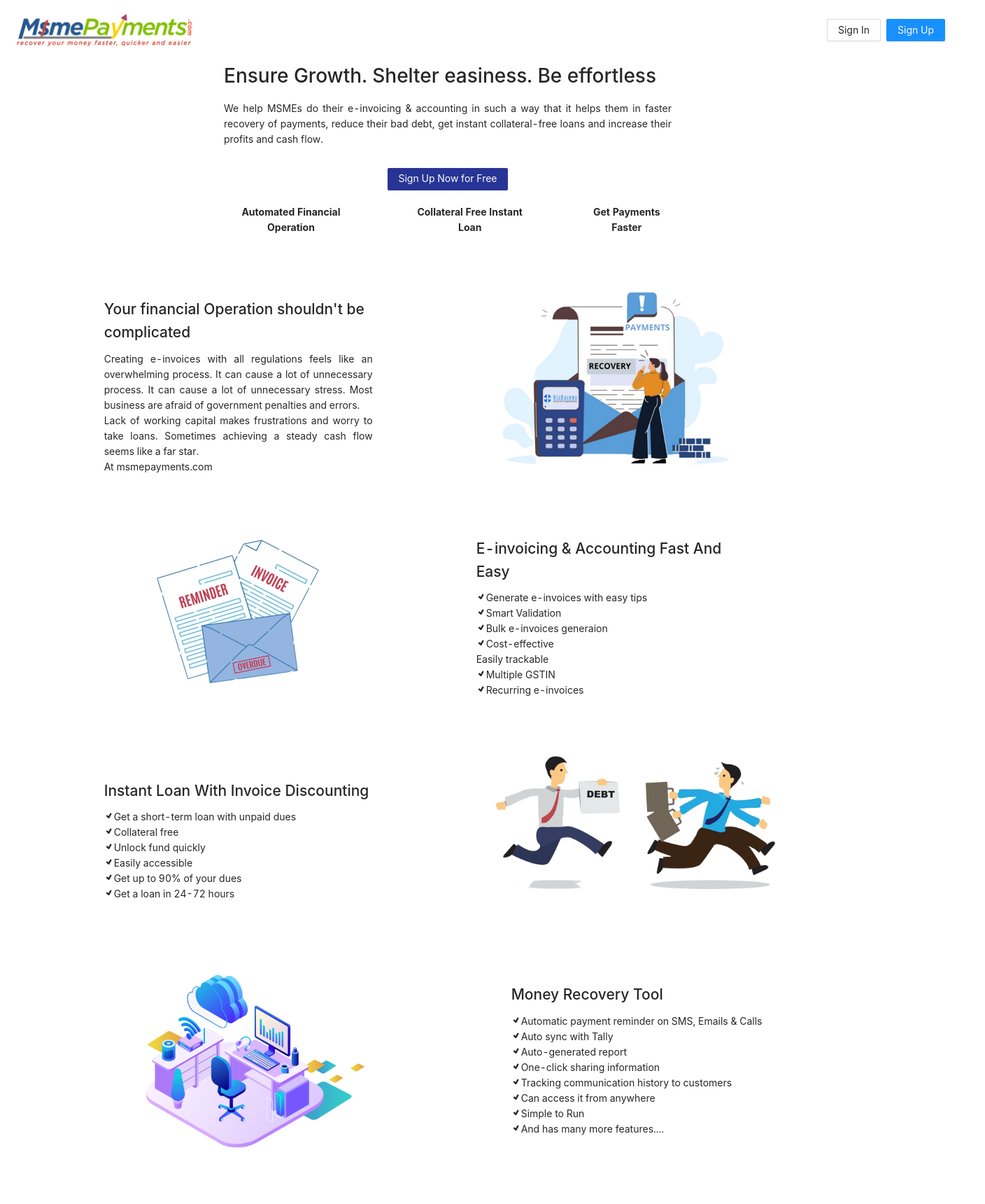
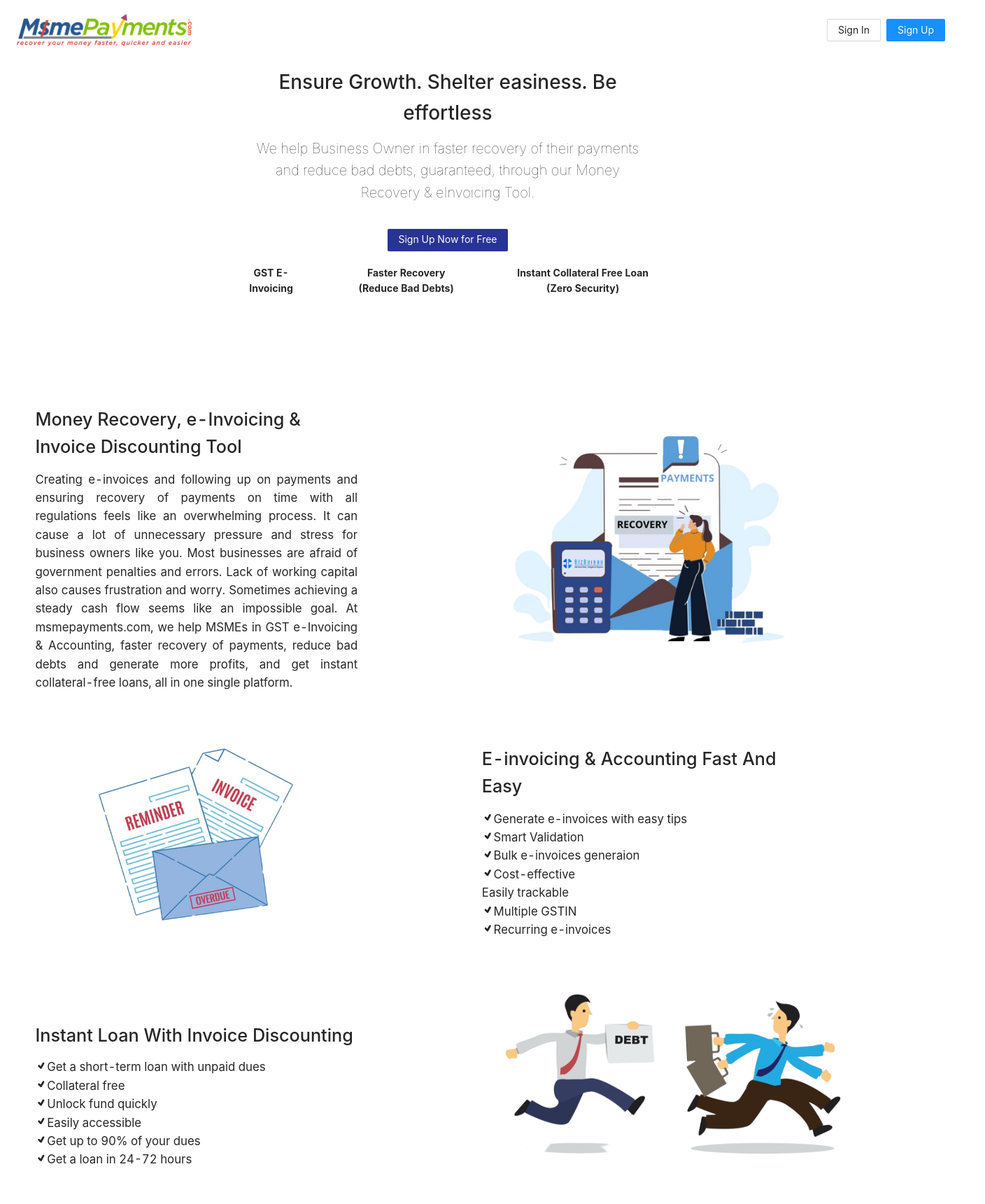
Before and after one commit to VKJ-Law-Offices/frontend, a React (Create React App) app: page / in a window 1280 px wide. Shown: the top 1720 px of the page at 70% size, 1408 px wide, since content can reach past the window. Built offline with nearby package versions, Linux system fonts and the light colour scheme.

Commit message:
homepage draft done

```diff
--- a/src/components/Homepage/Homepage.jsx
+++ b/src/components/Homepage/Homepage.jsx
@@ -16,7 +16,7 @@ import { Button, Descriptions, PageHeader, Card } from 'antd';
 const Homepage = () => {
   return (
     <div>
-      <div className="site-page-header-ghost-wrapper">
+      <div className="site-page-header-ghost-wrapper" style={{ position: "fixed", zIndex: "4" }}>
         <PageHeader
           ghost={false}
           extra={[
@@ -28,9 +28,10 @@ const Homepage = () => {
         </PageHeader>
       </div>
 
-      <div style={{ width: "50%", margin: "auto", textAlign: "justify" }}>
+      <div style={{ width: "60%", margin: "auto", textAlign: "justify", padding: "95px", textAlign: "center" }}>
         <h1>Ensure Growth. Shelter easiness. Be effortless</h1>
-        <p>We help MSMEs do their e-invoicing & accounting in such a way that it helps them in faster recovery of payments, reduce their bad debt, get instant collateral-free loans and increase their profits and cash flow.</p>
+        <p style={{ fontSize: "20px", fontWeight: "20" }}>We help Business Owner in faster recovery of their payments and reduce bad debts, guaranteed, through our Money Recovery & eInvoicing Tool.
+        </p>
         <div style={{ display: "flex", justifyContent: "center", alignItems: "center", width: "100%" }}>
           <Button
             type="primary"
@@ -47,45 +48,53 @@ const Homepage = () => {
 
         </div>
         <div style={{ display: "flex", marginTop: "1.25rem" }}>
-          <p style={{ textAlign: "center", fontWeight: "750" }}>Automated Financial Operation</p>
-          <p style={{ textAlign: "center", paddingLeft: "75px", fontWeight: "750" }}>Collateral Free Instant Loan</p>
-          <p style={{ textAlign: "center", paddingLeft: "75px", fontWeight: "750" }}>Get Payments Faster</p>
+          <p style={{ textAlign: "center", fontWeight: "750" }}> GST E-Invoicing</p>
+          <p style={{ textAlign: "center", paddingLeft: "75px", fontWeight: "750" }}>Faster Recovery (Reduce Bad Debts)</p>
+          <p style={{ textAlign: "center", paddingLeft: "75px", fontWeight: "750" }}>Instant Collateral Free Loan (Zero Security)</p>
         </div>
       </div>
 
-      <div style={{ display: "flex", justifyContent: "space-evenly", alignItems: "center" }}>
+      <div style={{ display: "flex", justifyContent: "space-evenly", alignItems: "center", transform: "scale(1.2)" }}>
         <div style={{ width: "30%", marginTop: "75px" }}>
-          <h2>Your financial Operation shouldn't be complicated</h2>
-          <p style={{ textAlign: "justify" }}>Creating e-invoices with all regulations feels like an overwhelming process. It can cause a lot of unnecessary process. It can cause a lot of unnecessary stress. Most business are afraid of government penalties and errors. <br />Lack of working capital makes frustrations and worry to take loans. Sometimes achieving a steady cash flow seems like a far star. <br />At msmepayments.com</p>
+          <h2>Money Recovery, e-Invoicing & Invoice Discounting Tool </h2>
+          <p style={{ textAlign: "justify" }}>Creating e-invoices and following up on payments and ensuring recovery of payments on time with all regulations feels like an overwhelming process. It can cause a lot of unnecessary pressure and stress for business owners like you. Most businesses are afraid of government penalties and errors.
+            Lack of working capital also causes frustration and worry. Sometimes achieving a steady cash flow seems like an impossible goal.
+            At msmepayments.com, we help MSMEs in GST e-Invoicing & Accounting, faster recovery of payments, reduce bad debts and generate more profits, and get instant collateral-free loans, all in one single platform.</p>
         </div>
         <img src="/images/image1.png" style={{ width: "450px" }} />
       </div>
-
-      <div style={{ display: "flex", justifyContent: "space-evenly", alignItems: "center" }}>
+      <br />
+      <br />
+      <div style={{ display: "flex", justifyContent: "space-evenly", alignItems: "center", transform: "scale(1.2)" }}>
         <img src="/images/image2.png" style={{ width: "250px", marginTop: "45px" }} />
         <div style={{ width: "30%", marginTop: "75px" }}>
           <h2>E-invoicing & Accounting Fast And Easy</h2>
           <p style={{ textAlign: "justify" }}> <TiTick />Generate e-invoices with easy tips <br /><TiTick />Smart Validation <br /><TiTick />Bulk e-invoices generaion <br /><TiTick />Cost-effective <br />Easily trackable <br /><TiTick />Multiple GSTIN <br /><TiTick />Recurring e-invoices</p>
         </div>
       </div>
-
-      <div style={{ display: "flex", justifyContent: "space-evenly", alignItems: "center" }}>
+      <br />
+      <br />
+      <div style={{ display: "flex", justifyContent: "space-evenly", alignItems: "center", transform: "scale(1.2)" }}>
         <div style={{ width: "30%", marginTop: "75px" }}>
           <h2>Instant Loan With Invoice Discounting</h2>
           <p style={{ textAlign: "justify" }}><TiTick />Get a short-term loan with unpaid dues <br /><TiTick />Collateral free <br /><TiTick />Unlock fund quickly <br /><TiTick />Easily accessible <br /><TiTick />Get up to 90% of your dues <br /><TiTick />Get a loan in 24-72 hours</p>
         </div>
         <img src="/images/image3.png" style={{ width: "450px" }} />
       </div>
-
-      <div style={{ display: "flex", justifyContent: "space-evenly" }}>
+      <br />
+      <br />
+      <div style={{ display: "flex", justifyContent: "space-evenly", transform: "scale(1.2)" }}>
         <img src="/images/image6.png" style={{ width: "400px", marginTop: "45px" }} />
         <div style={{ width: "30%", marginTop: "75px" }}>
           <h2>Money Recovery Tool</h2>
           <p style={{ textAlign: "justify" }}><TiTick />Automatic payment reminder on SMS, Emails & Calls <br /><TiTick />Auto sync with Tally <br /><TiTick />Auto-generated report <br /><TiTick />One-click sharing information <br /><TiTick />Tracking communication history to customers <br /><TiTick />Can access it from anywhere <br /><TiTick />Simple to Run <br /><TiTick />And has many more features....</p>
         </div>
       </div>
-
-      <div style={{ display: "flex", marginTop: "3.25rem", padding: "1rem", justifyContent: "space-evenly", textAlign: "center" }}>
+      <br />
+      <br />
+      <br />
+      <br />
+      <div style={{ display: "flex", marginTop: "3.25rem", padding: "1rem", justifyContent: "space-evenly", textAlign: "center", transform: "scale(1.2)" }}>
         <span style={{ display: "flex", flexDirection: "column", justifyContent: "space-evenly", width: "200px" }}>
           <img src="/images/image8.jpg" style={{ width: "200px", margin: "auto" }} /><h3 ><br />E-invoicing With Validation</h3><br /><p>Get  e-invoices & accounting with few clicks, smart Validation saves from errors</p>
         </span>
@@ -99,7 +108,7 @@ const Homepage = () => {
       <br />
       <br />
 
-      <div style={{ display: "flex", justifyContent: "space-evenly", alignItems: "center" }}>
+      <div style={{ display: "flex", justifyContent: "space-evenly", alignItems: "center", transform: "scale(1.2)" }}>
         <div style={{ width: "30%", marginTop: "75px" }}>
           <h2>We help remove the financial complexity that overwhelms you so you can focus on business expansion an enjoy your profit.</h2>
           <p style={{ textAlign: "justify" }}>The process of making an easy financial Operation & steady working capital can be bit daunting. We understand you want an easy & smooth system that can save you cost & time. We sense you must be worried about Operation expenses. Taking your business towards continuous growth will be a great process. We have to stand with you.</p>
@@ -112,7 +121,9 @@ const Homepage = () => {
         </div>
         <img src="/images/image5.png" style={{ width: "450px" }} />
       </div>
-
+      <br />
+      <br />
+      <br />
 
       <div className="site-card-border-less-wrapper" style={{ textAlign: "center" }}>
         <Card
@@ -146,10 +157,10 @@ const Homepage = () => {
       <br />
       <hr />
       <br />
-      <div style={{ width: "50%", margin: "auto" }}>
-        <h1 style={{textAlign: "center"}}>The Fortune is in The Follow-Up</h1>
-        <p style={{textAlign: "justify"}}>If you are a small business or mid-business and you are worried about being able to survive in the world of the internet, we will make sure that you don't survive you thrive.</p>
-        <div style={{display:"flex"}}>
+      <div style={{ width: "50%", margin: "auto", transform: "scale(1.2)" }}>
+        <h1 style={{ textAlign: "center" }}>The Fortune is in The Follow-Up</h1>
+        <p style={{ textAlign: "justify" }}>If you are a small business or mid-business and you are worried about being able to survive in the world of the internet, we will make sure that you don't survive you thrive.</p>
+        <div style={{ display: "flex" }}>
 
           <Button
             type="primary"
@@ -175,7 +186,7 @@ const Homepage = () => {
           <p style={{ marginLeft: "59px" }}>Email:<a> support@msmepayments.com</a></p>
         </div>
         <div>
-          <a style={{ marginLeft: "59px" }}>Home</a>
+          <a style={{ marginLeft: "59px", fontSize: "20px" }}>Home</a>
         </div>
         <div>
           <h1>Our Social Networks</h1>
```
Lines whose indentation alone changed are shown as unchanged.
